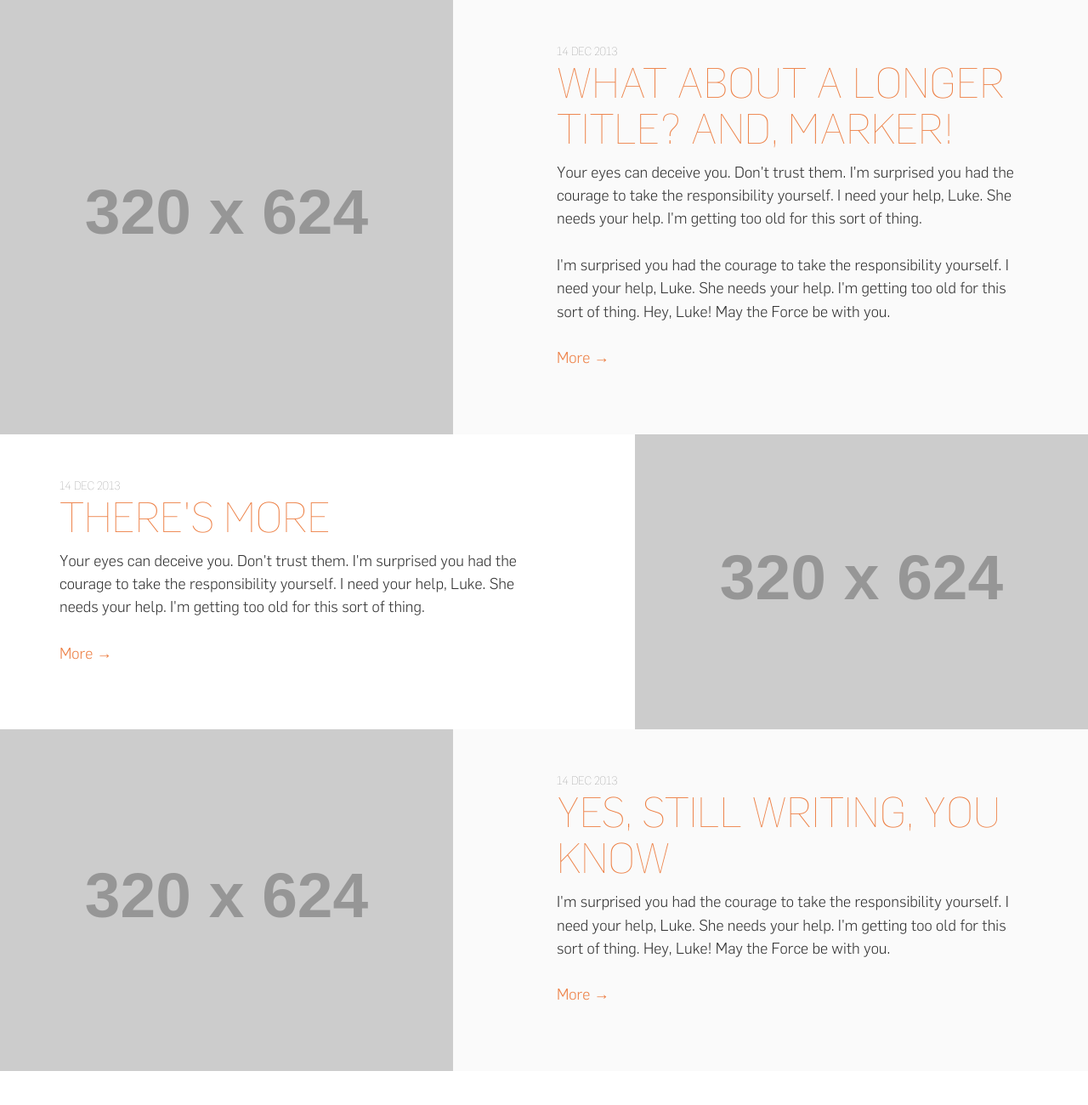
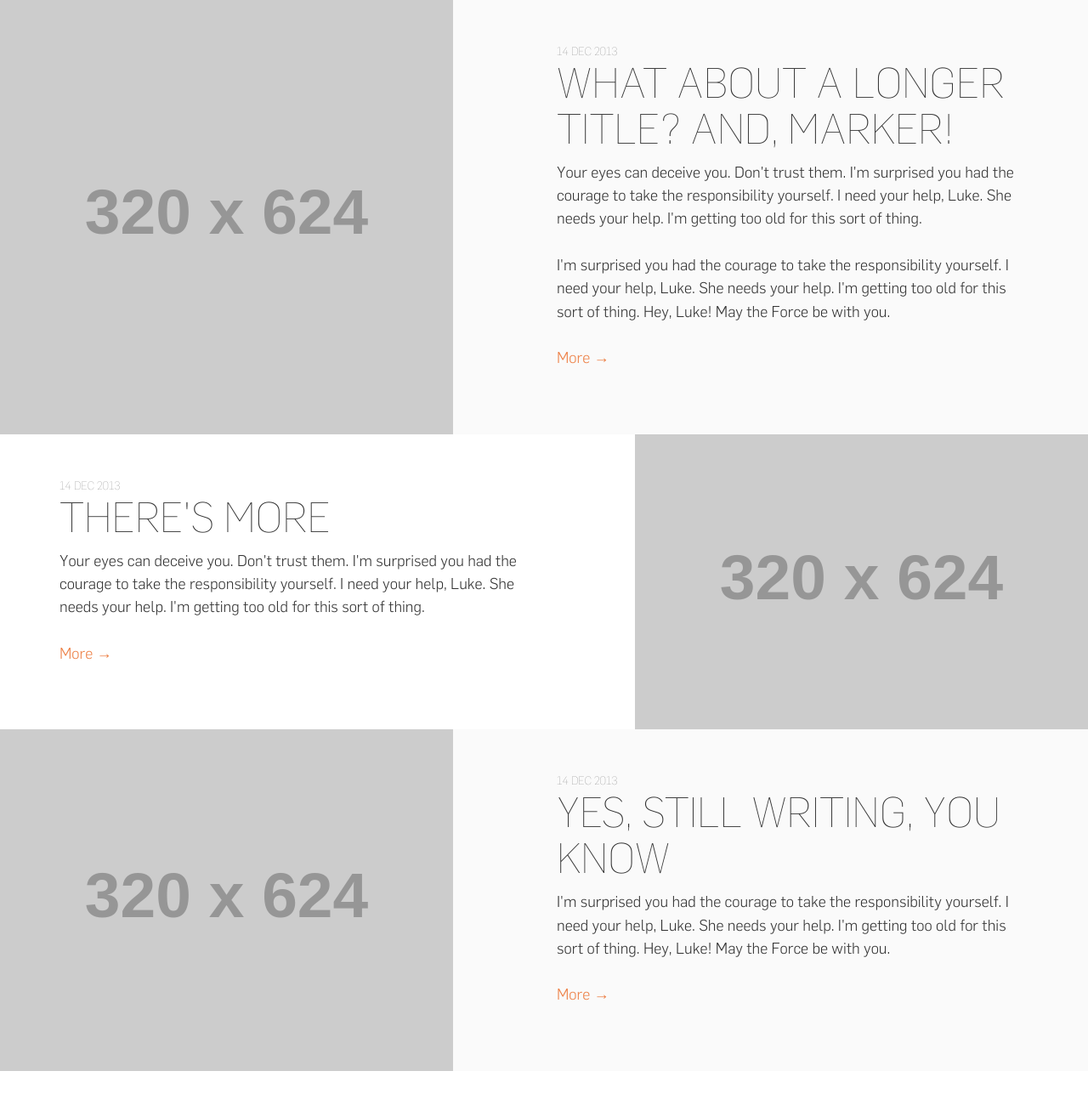
Before and after one commit to nchpmn/nchpmn, a PHP site: page /blog.html in a window 1280 px wide. Shown: the part 200-1500 px from the top of the page at 85% size. Run offline with PHP 8.4, Linux system fonts and the light colour scheme; grey boxes labelled with a size stand in for pictures from a placeholder-image service; some libraries are stand-ins or nearby versions.

Commit message:
blog.html - Style <h1> links

```diff
--- a/blog.html
+++ b/blog.html
@@ -71,7 +71,7 @@
                 <div class="row">
                     <div class="col-xs-8 col-sm-7 col-md-6 col-lg-6 post-excerpt">
                         <span class="meta">14 Dec 2013</span>
-                        <h1><a href="blog-single.html">There's More</a></h1>
+                        <h1>There's More</h1>
 
                         <p>Your eyes can deceive you. Don't trust them. I'm surprised you had the courage to take the responsibility yourself. I need your help, Luke. She needs your help. I'm getting too old for this sort of thing.</p>
                         <p><a href="#">More &rarr;</a></p>
--- a/css/style.css
+++ b/css/style.css
@@ -123,6 +123,7 @@ section#contact dl { margin-top:3em; }
 .blog-archive article.first-post, .blog-archive article.second-post { display:table; height:auto; width:100%; position:relative; background:#fafafa; }
 .blog-archive article.second-post { background:#fff; }
 .blog-archive article.first-post h1, .blog-archive article.second-post h1 { font-family:"Flama Thin"; font-size:3.5em; text-transform:uppercase; margin-top:0; }
+.blog-archive article h1 a { color:#333; text-decoration:none; }
 .blog-archive article.first-post span.meta, .blog-archive article.second-post span.meta { font-family:"Flama Thin"; font-size:0.95em; text-transform:uppercase; vertical-align:bottom; color:#777; margin-bottom:0; }
 .blog-archive article.first-post p, , .blog-archive article.second-post p { font-family:"Flama Light"; font-size:1.45em; }
 article .image-container { background:url(http://placehold.it/320x624/666/999); background-size:cover; background-position:center center; height:100%; overflow:hidden; padding:0; position:absolute; top:0; }
```
